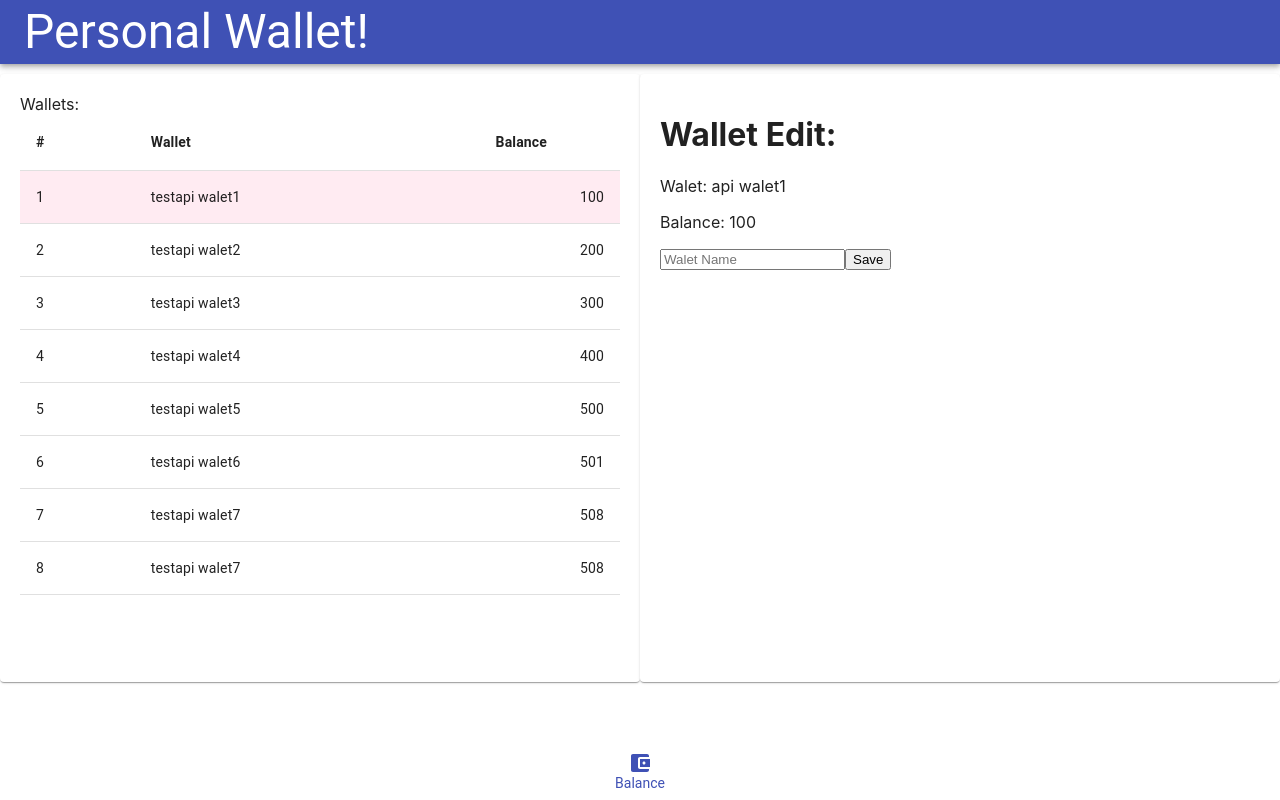
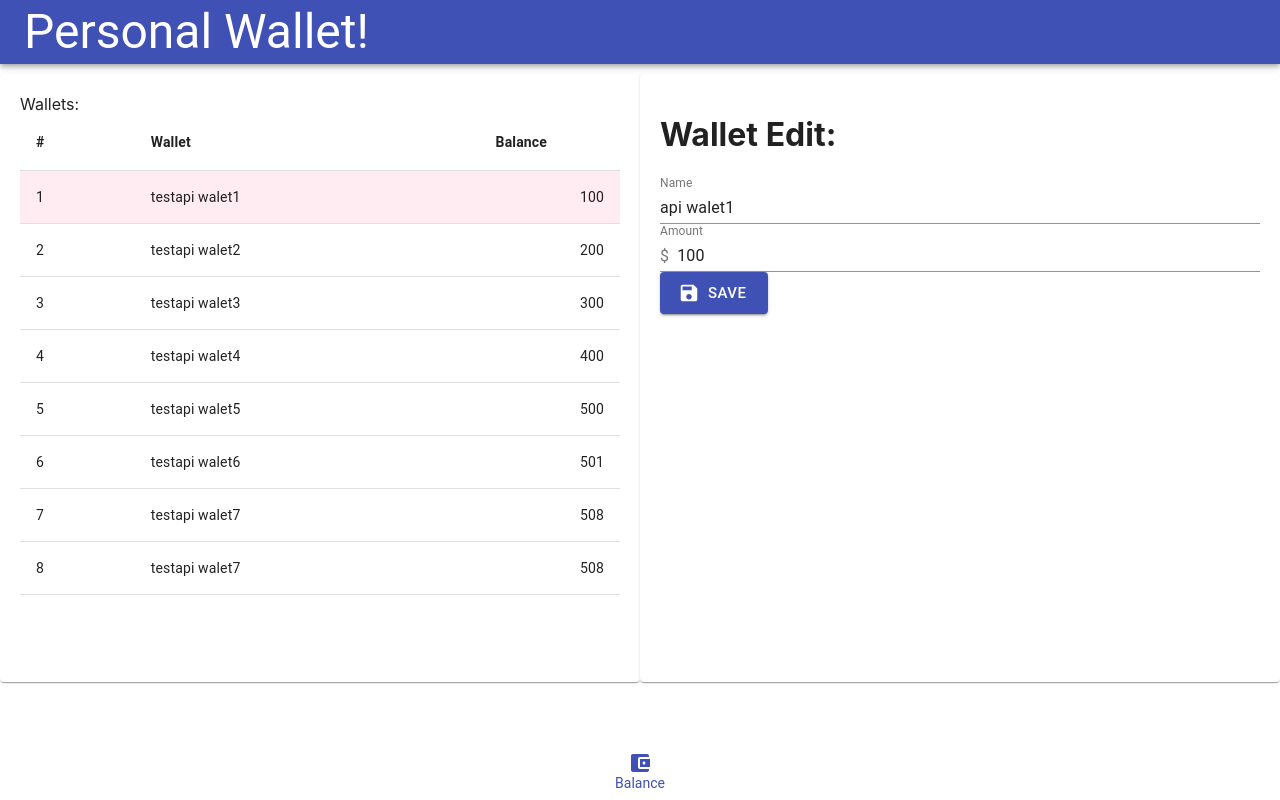
Before and after one commit to mvLaboratory/walletDemo, a React (Create React App) app: page / in a window 1280 px wide. Built offline with nearby package versions, Linux system fonts and the light colour scheme; data requests are answered from the project's data file.

Commit message:
walet name change possibility added

```diff
--- a/src/Components/Balance/BalancePage.js
+++ b/src/Components/Balance/BalancePage.js
@@ -20,14 +20,26 @@ class BalancePage extends React.Component {
   componentDidUpdate() {
     const { balance } = this.props;
     if (!this.state.activeWallet && balance && balance.length > 0) {
-      this.setState({activeWallet: balance[0]})
+      this.handleWalletSelect(balance[0].id);
     }
   }
 
   handleWalletSelect = (walletId) => {
     const { balance } = this.props;
-    var activeWallet = balance.find(x => x.id === walletId);
-    this.setState({activeWallet: activeWallet})
+    var selectedWallet = balance.find(x => x.id === walletId);
+    this.setState({activeWallet: Object.assign({}, selectedWallet)});
+  }
+
+  handleWalletNameChange = (walletName) => {
+    const { activeWallet } = this.state;
+    activeWallet.name = walletName;
+    this.setState({activeWallet: activeWallet
+    });
+  }
+
+  saveWalletHandler = () => {
+    const { activeWallet } = this.state;
+    alert(activeWallet.name);
   }
 
   // handleSubmit = async event => {
@@ -62,6 +74,8 @@ class BalancePage extends React.Component {
           <WalletInfo
             styles={styles}
             activeWallet={activeWallet}
+            saveHandler={this.saveWalletHandler}
+            handleWalletNameChange={this.handleWalletNameChange}
           />
         </Grid>
       </Grid>
--- a/src/Components/Balance/WalletInfo.js
+++ b/src/Components/Balance/WalletInfo.js
@@ -1,14 +1,47 @@
-import React from "react";
+import React, { useState } from "react";
 import { Paper} from '@material-ui/core'
+import Button from '@material-ui/core/Button';
+import Input from '@material-ui/core/Input';
+import InputLabel from '@material-ui/core/InputLabel';
+import InputAdornment from '@material-ui/core/InputAdornment';
+import FormControl from '@material-ui/core/FormControl';
+import SaveIcon from '@material-ui/icons/Save';
 
 class WalletInfo extends React.Component {
-  state = { newWaletName: "" };
+  constructor(props) {
+    super(props);
+    this.state = {walletName: "", walletValue: 0} ;
+  }
 
-  renderWalletInfo(wallet) {
+  static getDerivedStateFromProps(nextProps, prevState) {
+    const { activeWallet } = nextProps;
+    if (!activeWallet) return {walletName: "", walletValue: 0};
+    return { walletName: activeWallet.name, walletValue: activeWallet.value};
+   }
+
+  renderWalletInfo() {
+
+    const { walletName, walletValue } = this.state;
+    const { handleWalletNameChange } = this.props;
+    //this.setState({walletName: wallet.Name, value: wallet.value});
     return(
     <div>
-      <p>   Walet: {wallet.name}      </p>
-      <p>   Balance: {wallet.value}      </p>
+      <FormControl fullWidth >
+          <InputLabel>Name</InputLabel>
+          <Input
+            value={walletName}
+            onChange={event => handleWalletNameChange(event.target.value)}
+          />
+      </FormControl>
+      <FormControl fullWidth >
+          <InputLabel htmlFor="standard-adornment-amount">Amount</InputLabel>
+          <Input
+            id="standard-adornment-amount"
+            value={walletValue}
+            //onChange={handleChange('amount')}
+            startAdornment={<InputAdornment position="start">$</InputAdornment>}
+          />
+        </FormControl>
     </div>);
   }
 
@@ -19,12 +52,12 @@ class WalletInfo extends React.Component {
   }
 
   render() {
-    const { styles, activeWallet } = this.props;
+    const { styles, activeWallet, saveHandler } = this.props;
     return (
       <Paper style={styles.Paper}>
         <h1>Wallet Edit:</h1>
-        {activeWallet ? this.renderWalletInfo(activeWallet) : this.renderEmptyWalletWarning()}
-        <form onSubmit={this.handleSubmit}>
+        {activeWallet ? this.renderWalletInfo() : this.renderEmptyWalletWarning()}
+        {/* <form onSubmit={this.handleSubmit}>
           <input
             type="text"
             value={this.state.newWaletName || ""}
@@ -35,10 +68,30 @@ class WalletInfo extends React.Component {
             required
           />
           <button>Save</button>
-        </form>
+        </form> */}
+        <Button
+          variant="contained"
+          color="primary"
+          size="large"
+          startIcon={<SaveIcon />}
+          onClick={() => saveHandler()}
+        >
+          Save
+        </Button>
       </Paper>
     );
   }
 }
 
+
+// function WalletInfo( { activeWallet, handleWalletNameChange }) {
+//   const walletName = activeWallet ? activeWallet.name : '';
+//   return <div>
+//     <h1>
+//       {walletName}
+//     </h1>
+//     <input type='text' value={walletName} onChange={event => {handleWalletNameChange(event.target.value)}}>
+//     </input>
+//   </div>
+// }
 export default WalletInfo;
```
